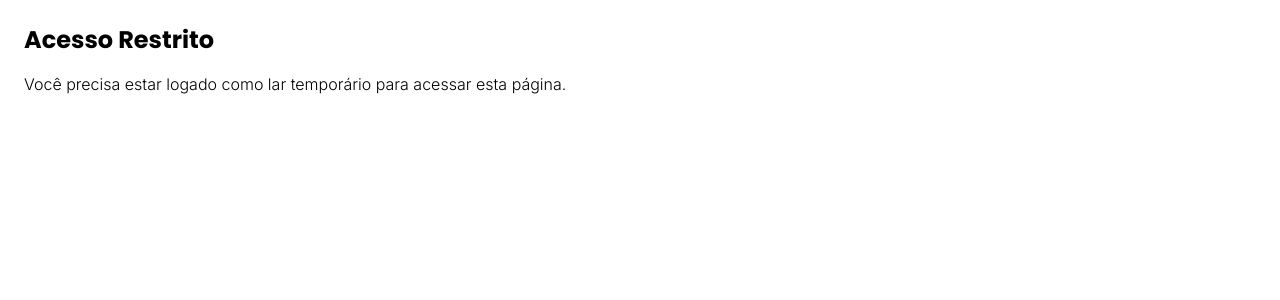
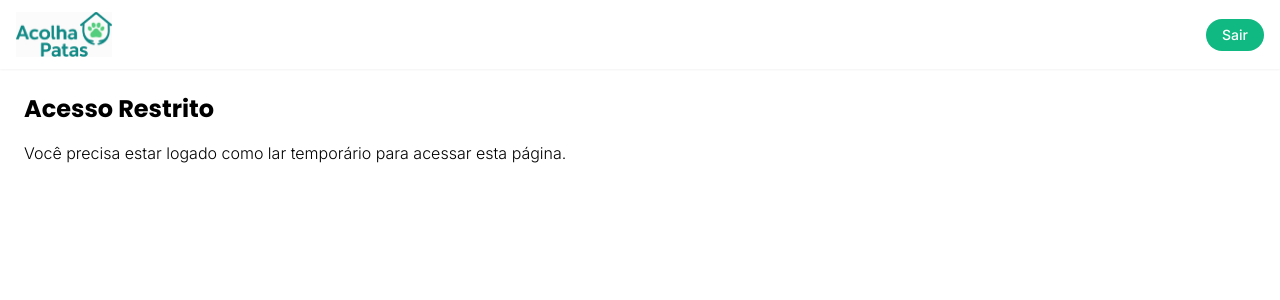
Before and after one commit to adrianabonfanti/acolhapatas-frontend, a React (Vite) app: page /painel-lar in a window 1280 px wide. Shown: the top 300 px of the page. Built offline with nearby package versions, Linux system fonts and the light colour scheme; no server answers.

Commit message:
Deploy frontend navbarlar3

```diff
--- a/src/pages/HomeLar.jsx
+++ b/src/pages/HomeLar.jsx
@@ -2,7 +2,7 @@ import api from '../services/api';
 
 import { useState, useEffect } from "react";
 import axios from "axios";
-import NavbarLogada from "../components/NavbarLogada";
+
 
 export default function HomeLar() {
   const [animais, setAnimais] = useState([]);
--- a/src/pages/PainelLar.jsx
+++ b/src/pages/PainelLar.jsx
@@ -1,7 +1,7 @@
 import { useState, useEffect } from "react";
 import HomeLar from "./HomeLar";
 import "../styles/Home.css";
-
+import NavbarLogada from "../components/NavbarLogada";
 
 export default function PainelLar() {
   const [user, setUser] = useState(null);
@@ -16,7 +16,7 @@ export default function PainelLar() {
 
   if (!user) {
     return (<>
-
+     <NavbarLogada setActivePage={setPaginaAtual} />
       <div className="p-6">
         <h1 className="text-2xl font-bold mb-4">Acesso Restrito</h1>
         <p>Você precisa estar logado como lar temporário para acessar esta página.</p>
```
